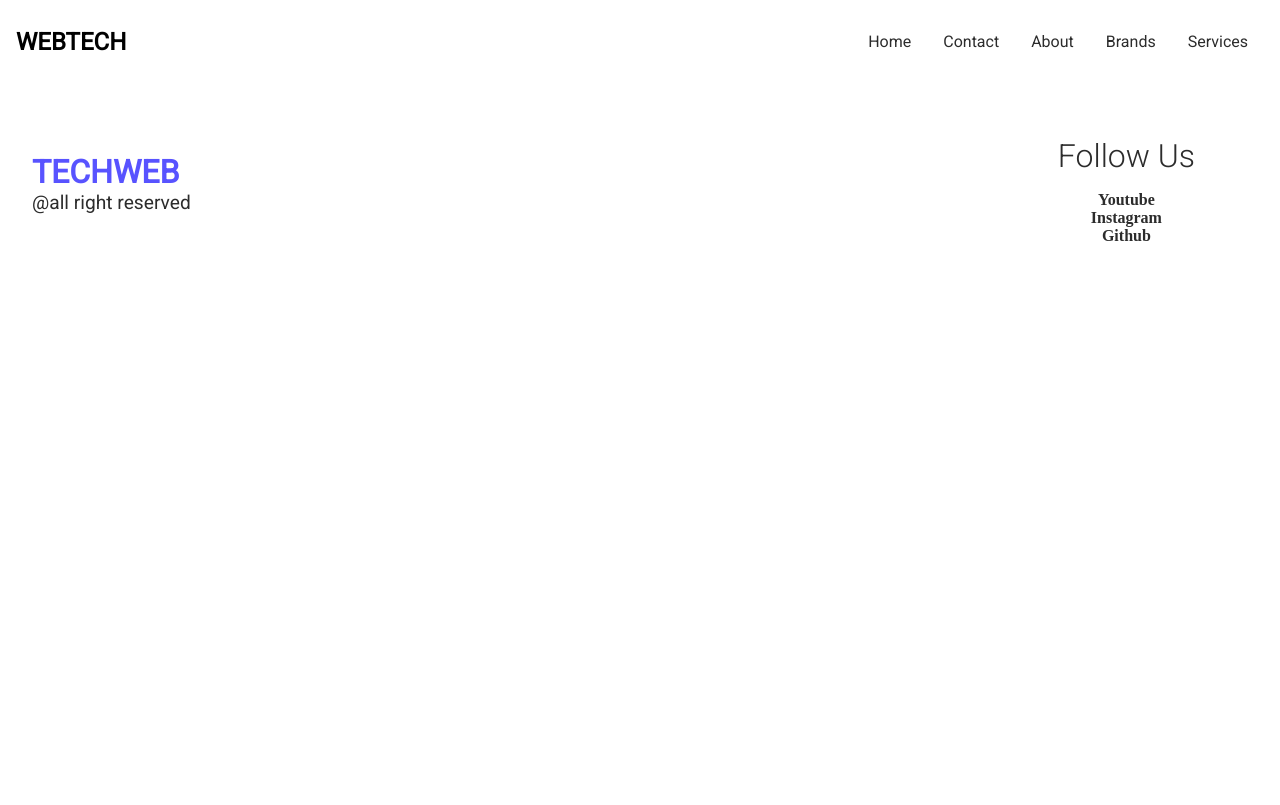
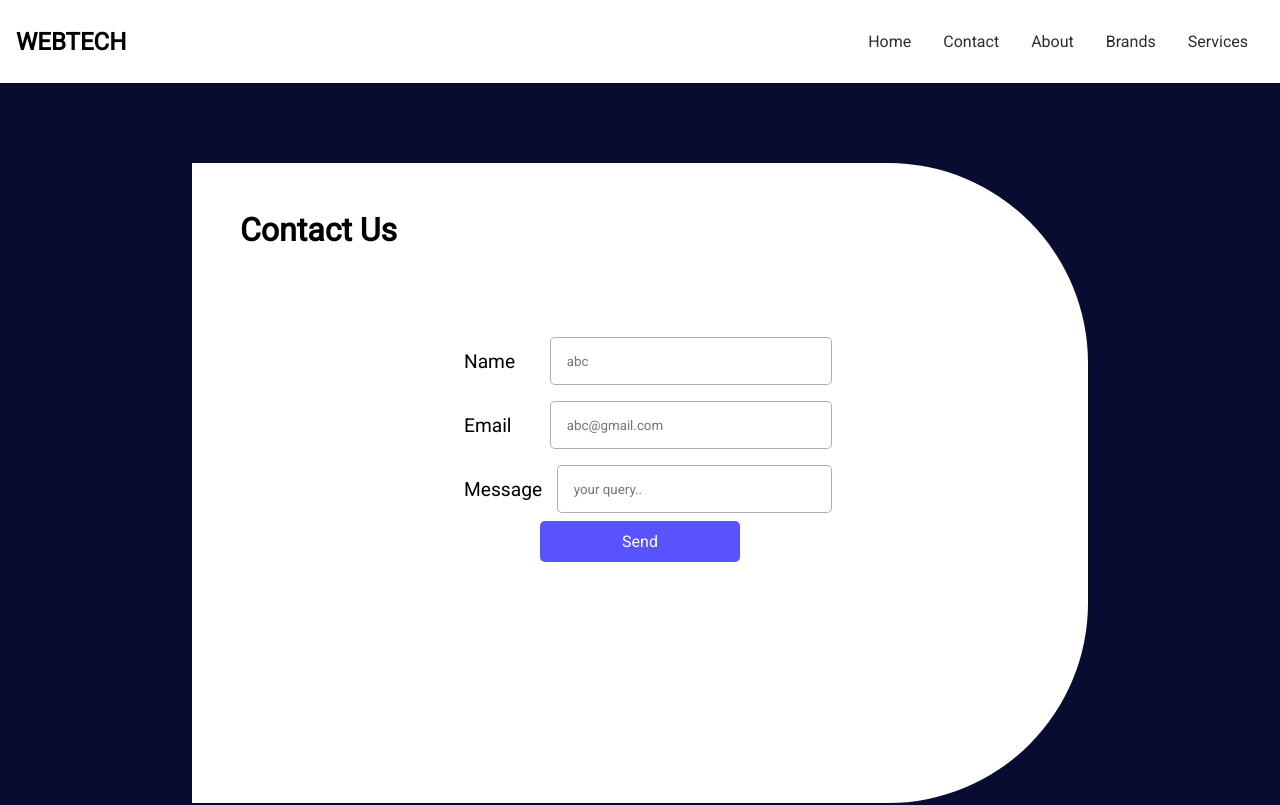
Before and after one commit to pranjal6314/React.js, a React (Create React App) app in the folder techweb/: page /contact in a window 1280 px wide. Shown: the top 805 px of the page. Built offline with nearby package versions, Linux system fonts and the light colour scheme.

Commit message:
contact done

```diff
--- a/techweb/src/App.js
+++ b/techweb/src/App.js
@@ -18,7 +18,7 @@ function App() {
       <Header/>
       <Routes>
         <Route path="/" element={<Home />} />
-
+        <Route path="/contact" element={<Contact />} />
       </Routes>
       <Footer/>
     </Router>
--- a/techweb/src/components/Contact.jsx
+++ b/techweb/src/components/Contact.jsx
@@ -0,0 +1,28 @@
+import React from 'react'
+
+const Contact = () => {
+  return (
+    <div className='contact'>
+      <main>
+        <h1>Contact Us</h1>
+        <form>
+            <div>
+                <label >Name</label>
+                <input type="text"   placeholder='abc' required/>
+            </div>
+            <div>
+                <label >Email</label>
+                <input type="email"   placeholder='abc@gmail.com' required/>
+            </div>
+            <div>
+                <label >Message</label>
+                <input type="text"   placeholder='your query..' required/>
+            </div>
+            <button type="submit">Send</button>
+        </form>
+      </main>
+    </div>
+  )
+}
+
+export default Contact
--- a/techweb/src/styles/Contact.scss
+++ b/techweb/src/styles/Contact.scss
@@ -0,0 +1,63 @@
+@import "color";
+
+.contact{
+    height: 100vh;
+    width: 100%;
+    background-color: $second;
+    display:flex;
+    justify-content: center;
+    align-items: center;
+    >main{
+        background-color: $first;
+        height: 40rem;
+        width: 70%;
+        border-radius: 0 200px 200px 0;
+        padding: 3rem;
+
+       > form {
+      margin: 5rem;
+      display: flex;
+      flex-direction: column;
+      align-items: center;
+      justify-content: center;
+      > div {
+        height: 3rem;
+        display: flex;
+        align-items: center;
+        justify-content: flex-end;
+        width: 60%;
+        margin: 0.5rem;
+                    >label{
+                        font :400 1.2rem $text1;
+                        width: 20%;
+                        margin: 0 1rem;
+                    }
+                    >input{
+                        align-self: stretch;
+                        width: 80%;
+                        padding: 1rem;
+                        border-radius: 5px;
+                        border: 1px solid rgba(123, 123, 123, 0.6);
+                        outline: none;
+
+                    }
+
+            }
+            >button{
+                margin:3erm 0;
+                padding:0.7rem;
+                border:none;
+                border-radius: 5px;
+                background-color: $third;
+                color: $first;
+                width: 200px;
+                font: 500 1rem $text1;
+
+                &:hover{
+                    opacity: 0.6;
+                    cursor: pointer;
+                }
+            }
+        }
+    }
+}
```
